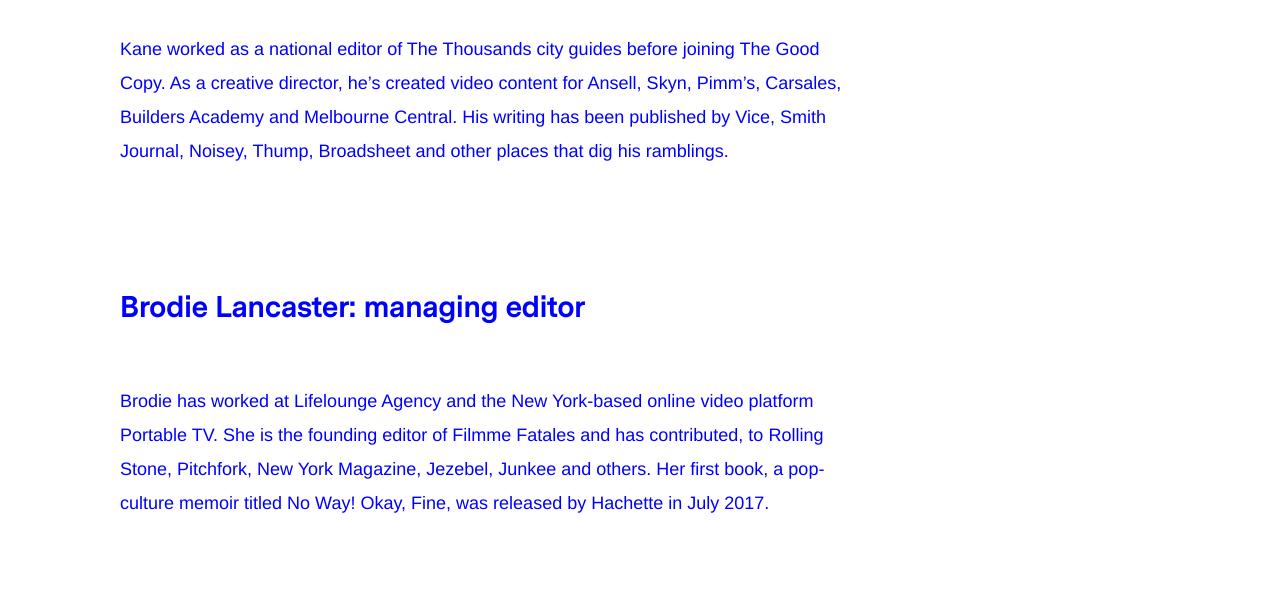
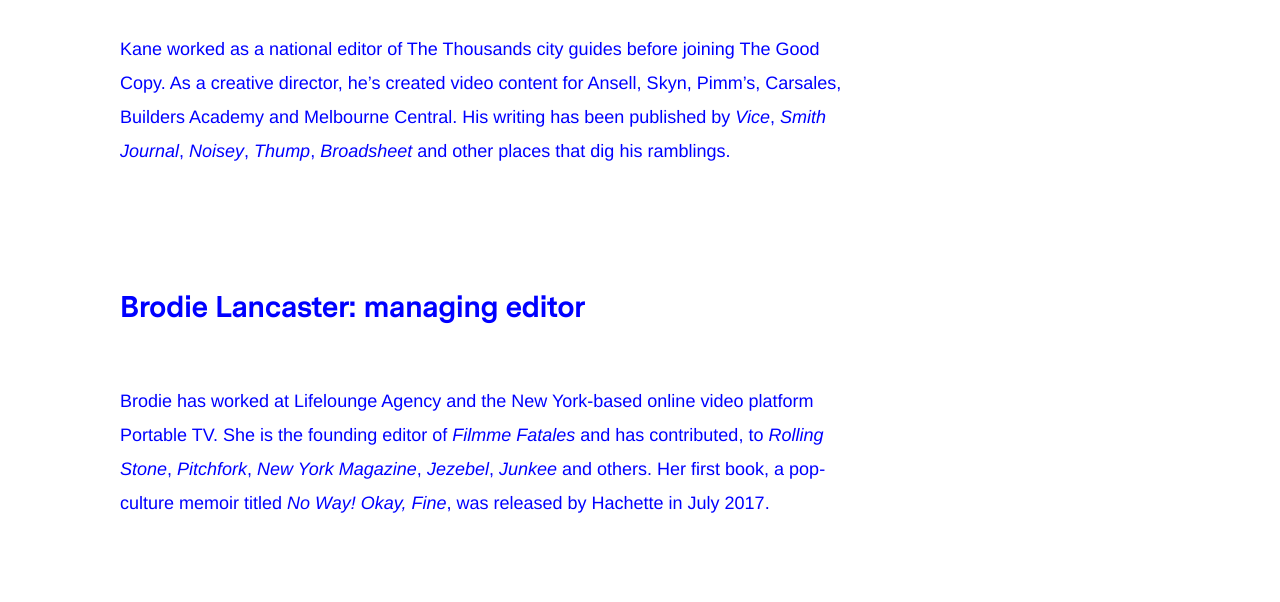
Before and after one commit to less-and-more/singledouble-siteleaf, a Jekyll site: the page built from us.markdown, in a window 1280 px wide. Shown: the part 1342-1944 px from the top of the page. Built offline with Jekyll 4.4.1, drawn with Linux system fonts in a browser that asks for light colours; some web fonts are replaced.

```diff
--- a/_people/brodie-lancaster.markdown
+++ b/_people/brodie-lancaster.markdown
@@ -5,4 +5,4 @@ position: 3
 role: managing editor
 ---
 
-Brodie has worked at Lifelounge Agency and the New York-based online video platform Portable TV. She is the founding editor of Filmme Fatales and has contributed, to Rolling Stone, Pitchfork, New York Magazine, Jezebel, Junkee and others. Her first book, a pop-culture memoir titled No Way! Okay, Fine, was released by Hachette in July 2017.
+Brodie has worked at Lifelounge Agency and the New York-based online video platform Portable TV. She is the founding editor of *Filmme Fatales* and has contributed, to *Rolling Stone*, *Pitchfork*, *New York Magazine*, *Jezebel*, *Junkee* and others. Her first book, a pop-culture memoir titled *No Way! Okay, Fine*, was released by Hachette in July 2017.
--- a/_people/kane-daniel.markdown
+++ b/_people/kane-daniel.markdown
@@ -5,4 +5,4 @@ position: 2
 role: creative director
 ---
 
-Kane worked as a national editor of The Thousands city guides before joining The Good Copy. As a creative director, he’s created video content for Ansell, Skyn, Pimm’s, Carsales, Builders Academy and Melbourne Central. His writing has been published by Vice, Smith Journal, Noisey, Thump, Broadsheet and other places that dig his ramblings.
+Kane worked as a national editor of The Thousands city guides before joining The Good Copy. As a creative director, he’s created video content for Ansell, Skyn, Pimm’s, Carsales, Builders Academy and Melbourne Central. His writing has been published by *Vice*, *Smith Journal*, *Noisey*, *Thump*, *Broadsheet* and other places that dig his ramblings.
```
